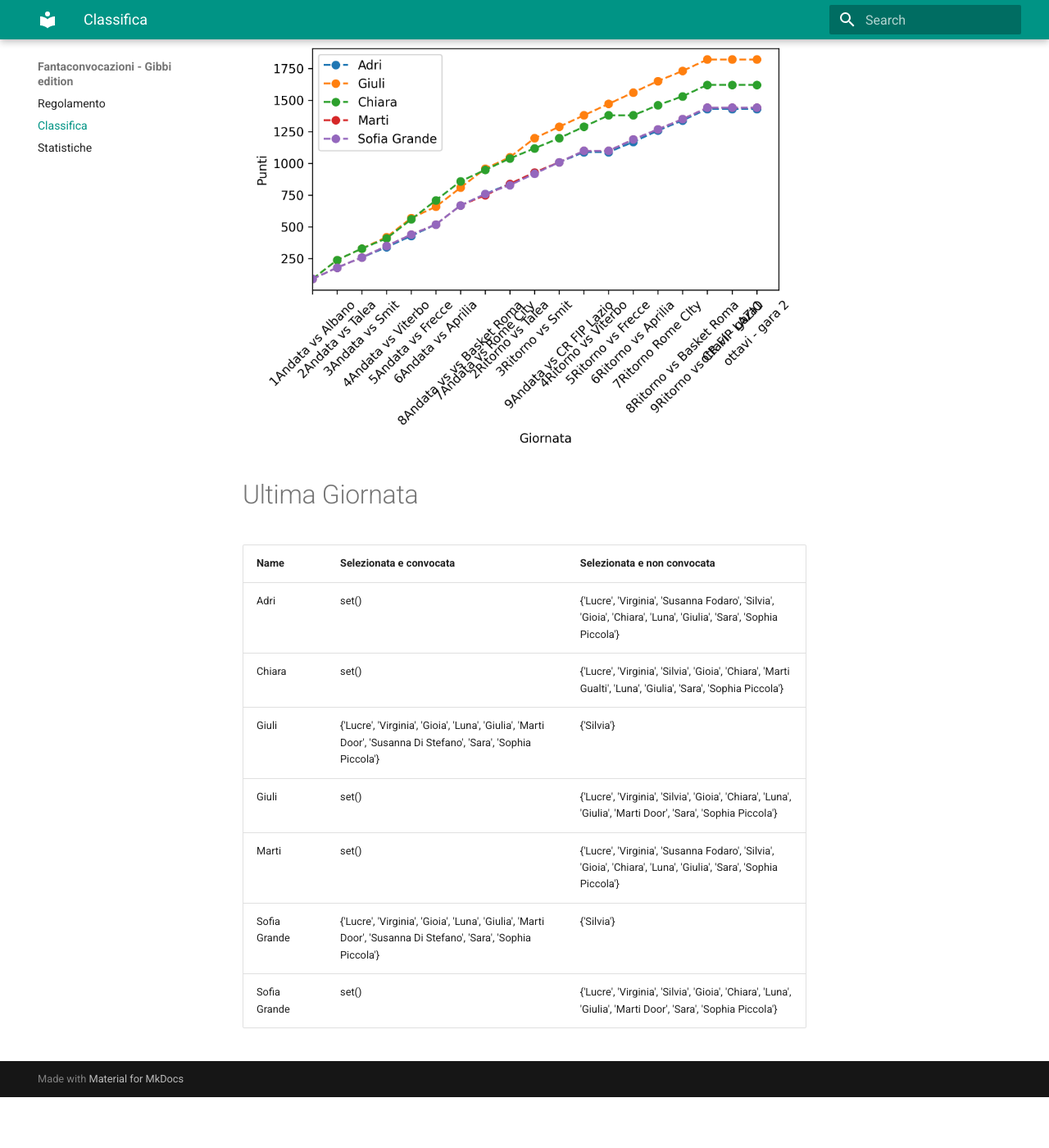
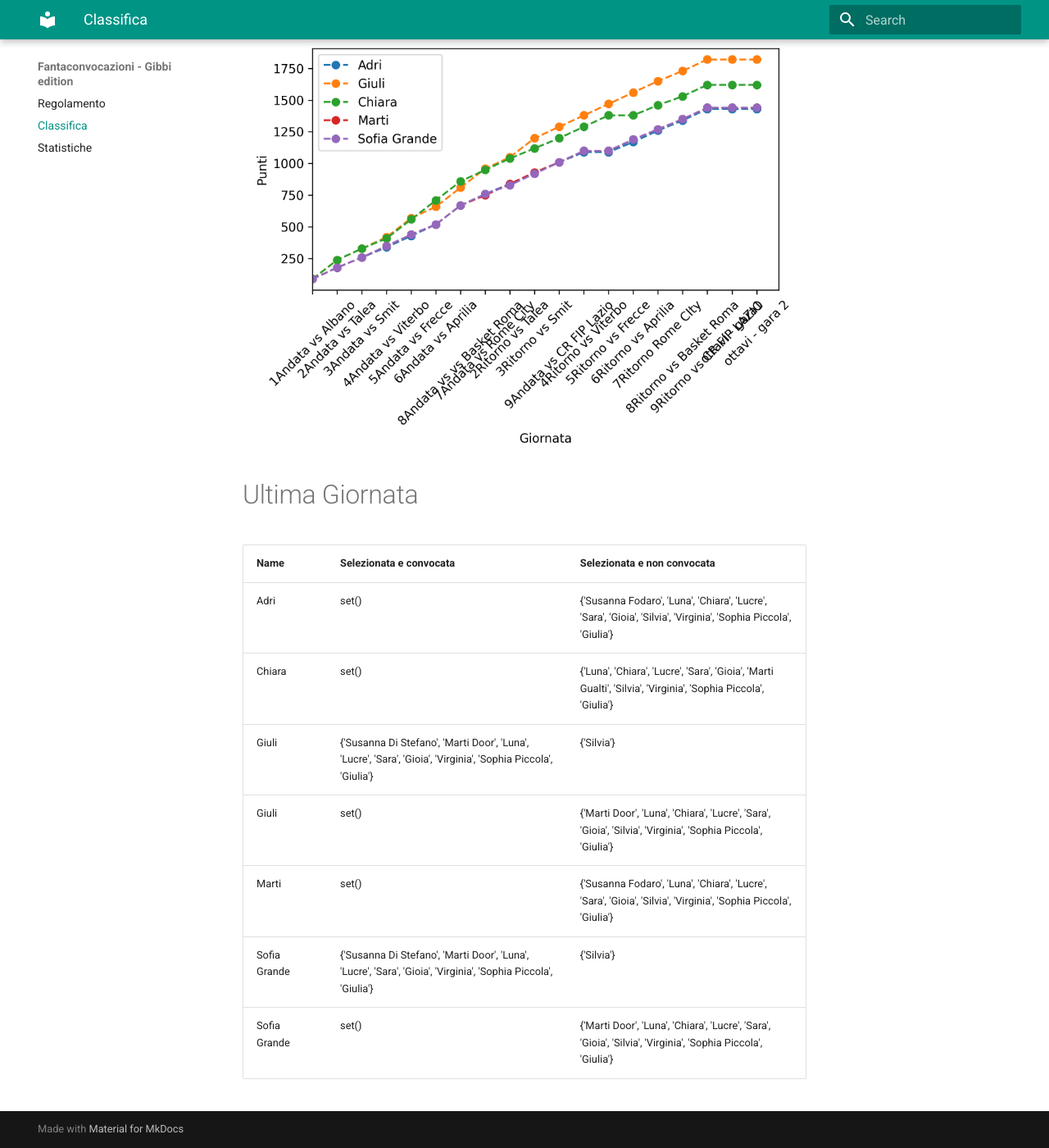
Before and after one commit to martinig94/fantagibbi, an MkDocs documentation site: the page built from docs/Classifica.md, in a window 1280 px wide and 1400 px high, scrolled down 565 px. Shown: the whole window at 82% size. Built offline with MkDocs 1.6.1 and Material for MkDocs 9.7.7, drawn with Linux system fonts in a browser that asks for light colours; before the commit the page ends 1903 px from its top, so only the background shows below that.

Commit message:
Auto-update from main.py

```diff
--- a/docs/Classifica.md
+++ b/docs/Classifica.md
@@ -18,11 +18,11 @@
 <!-- START_TABLE CORRECT -->
 | Name         | Selezionata e convocata                                                                                        | Selezionata e non convocata                                                                                      |
 |:-------------|:---------------------------------------------------------------------------------------------------------------|:-----------------------------------------------------------------------------------------------------------------|
-| Adri         | set()                                                                                                          | {'Lucre', 'Virginia', 'Susanna Fodaro', 'Silvia', 'Gioia', 'Chiara', 'Luna', 'Giulia', 'Sara', 'Sophia Piccola'} |
-| Chiara       | set()                                                                                                          | {'Lucre', 'Virginia', 'Silvia', 'Gioia', 'Chiara', 'Marti Gualti', 'Luna', 'Giulia', 'Sara', 'Sophia Piccola'}   |
-| Giuli        | {'Lucre', 'Virginia', 'Gioia', 'Luna', 'Giulia', 'Marti Door', 'Susanna Di Stefano', 'Sara', 'Sophia Piccola'} | {'Silvia'}                                                                                                       |
-| Giuli        | set()                                                                                                          | {'Lucre', 'Virginia', 'Silvia', 'Gioia', 'Chiara', 'Luna', 'Giulia', 'Marti Door', 'Sara', 'Sophia Piccola'}     |
-| Marti        | set()                                                                                                          | {'Lucre', 'Virginia', 'Susanna Fodaro', 'Silvia', 'Gioia', 'Chiara', 'Luna', 'Giulia', 'Sara', 'Sophia Piccola'} |
-| Sofia Grande | {'Lucre', 'Virginia', 'Gioia', 'Luna', 'Giulia', 'Marti Door', 'Susanna Di Stefano', 'Sara', 'Sophia Piccola'} | {'Silvia'}                                                                                                       |
-| Sofia Grande | set()                                                                                                          | {'Lucre', 'Virginia', 'Silvia', 'Gioia', 'Chiara', 'Luna', 'Giulia', 'Marti Door', 'Sara', 'Sophia Piccola'}     |
+| Adri         | set()                                                                                                          | {'Susanna Fodaro', 'Luna', 'Chiara', 'Lucre', 'Sara', 'Gioia', 'Silvia', 'Virginia', 'Sophia Piccola', 'Giulia'} |
+| Chiara       | set()                                                                                                          | {'Luna', 'Chiara', 'Lucre', 'Sara', 'Gioia', 'Marti Gualti', 'Silvia', 'Virginia', 'Sophia Piccola', 'Giulia'}   |
+| Giuli        | {'Susanna Di Stefano', 'Marti Door', 'Luna', 'Lucre', 'Sara', 'Gioia', 'Virginia', 'Sophia Piccola', 'Giulia'} | {'Silvia'}                                                                                                       |
+| Giuli        | set()                                                                                                          | {'Marti Door', 'Luna', 'Chiara', 'Lucre', 'Sara', 'Gioia', 'Silvia', 'Virginia', 'Sophia Piccola', 'Giulia'}     |
+| Marti        | set()                                                                                                          | {'Susanna Fodaro', 'Luna', 'Chiara', 'Lucre', 'Sara', 'Gioia', 'Silvia', 'Virginia', 'Sophia Piccola', 'Giulia'} |
+| Sofia Grande | {'Susanna Di Stefano', 'Marti Door', 'Luna', 'Lucre', 'Sara', 'Gioia', 'Virginia', 'Sophia Piccola', 'Giulia'} | {'Silvia'}                                                                                                       |
+| Sofia Grande | set()                                                                                                          | {'Marti Door', 'Luna', 'Chiara', 'Lucre', 'Sara', 'Gioia', 'Silvia', 'Virginia', 'Sophia Piccola', 'Giulia'}     |
 <!-- END_TABLE CORRECT -->
```
